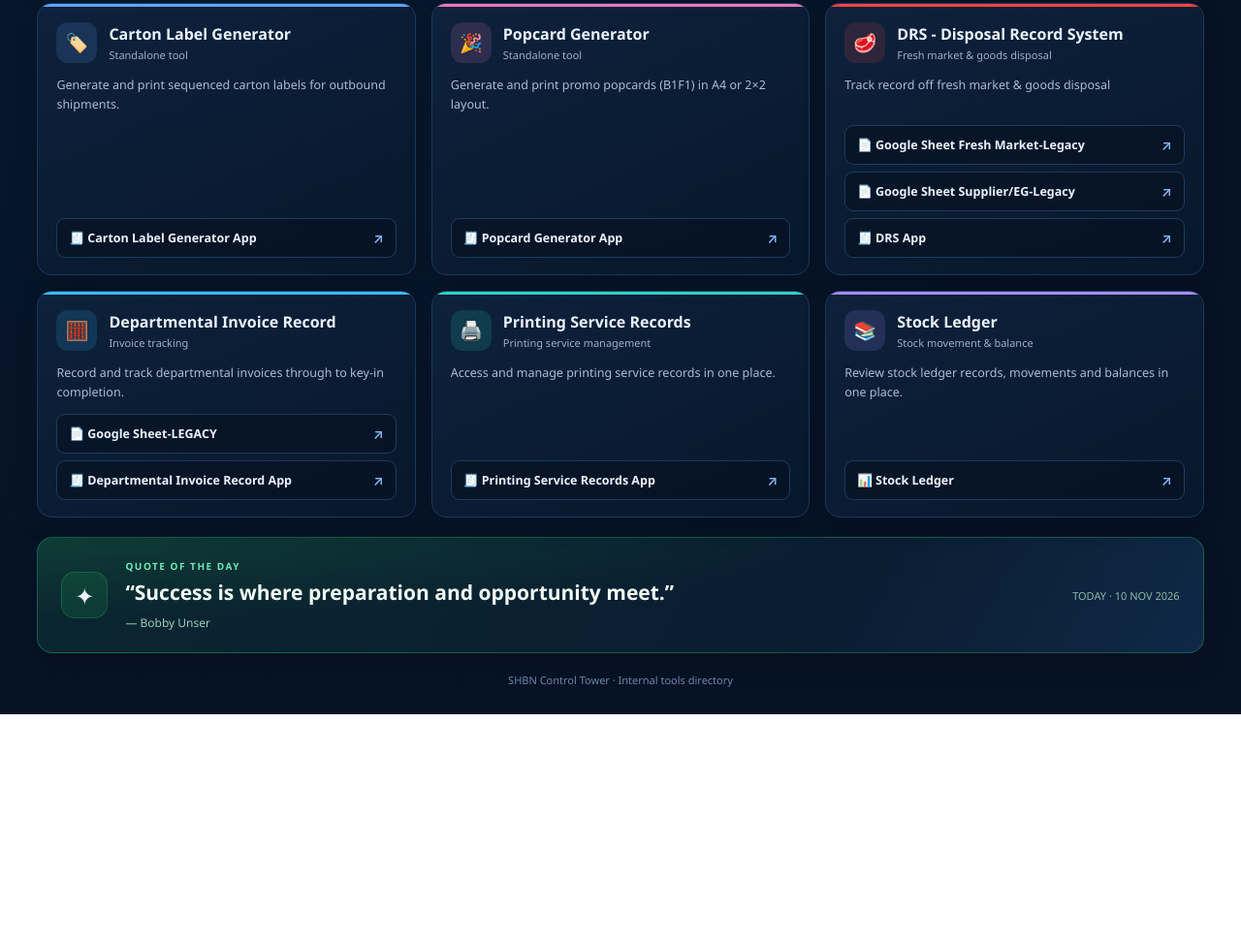
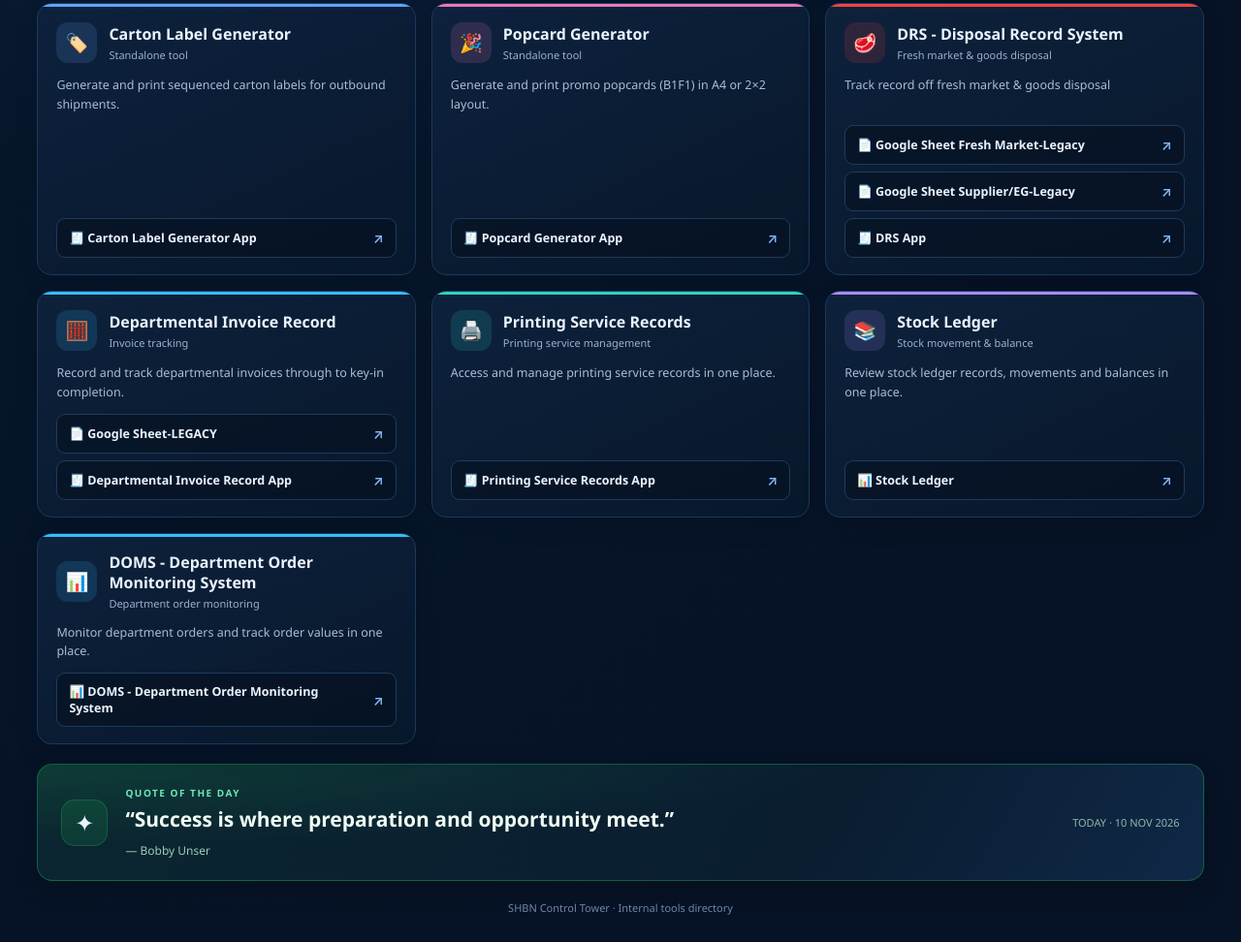
Before and after one commit to ITSHBN-WEB/Control-Tower, a plain HTML site: page index.html in a window 1280 px wide. Shown: the part 832-1804 px from the top of the page at 97% size. Before the commit the page ends 1569 px from the top, so only its background shows below. Drawn offline with Linux system fonts and the light colour scheme; no server answers.

Commit message:
Add DOMS section to index.html
Added a new section for the Department Order Monitoring System with a description and link.

```diff
--- a/index.html
+++ b/index.html
@@ -456,6 +456,24 @@ footer{max-width:1500px;margin:20px auto 0;text-align:center;color:#7086a4;font-
     </div>
   </div>
 
+  <!-- DOMS - Department Order Monitoring System -->
+  <div class="card invoice">
+    <div class="card-head">
+      <div class="card-icon">📊</div>
+      <div>
+        <h2>DOMS - Department Order Monitoring System</h2>
+        <span class="tag">Department order monitoring</span>
+      </div>
+    </div>
+    <p class="desc">Monitor department orders and track order values in one place.</p>
+    <div class="links">
+      <a class="link-btn primary" href="https://shbn-department-order-monitoring-sy.vercel.app/" target="_blank" rel="noopener">
+        <span>📊 DOMS - Department Order Monitoring System</span>
+        <span class="arrow">↗</span>
+      </a>
+    </div>
+  </div>
+
 </div>
 
 <section class="quote-card" aria-labelledby="quote-heading">
```
